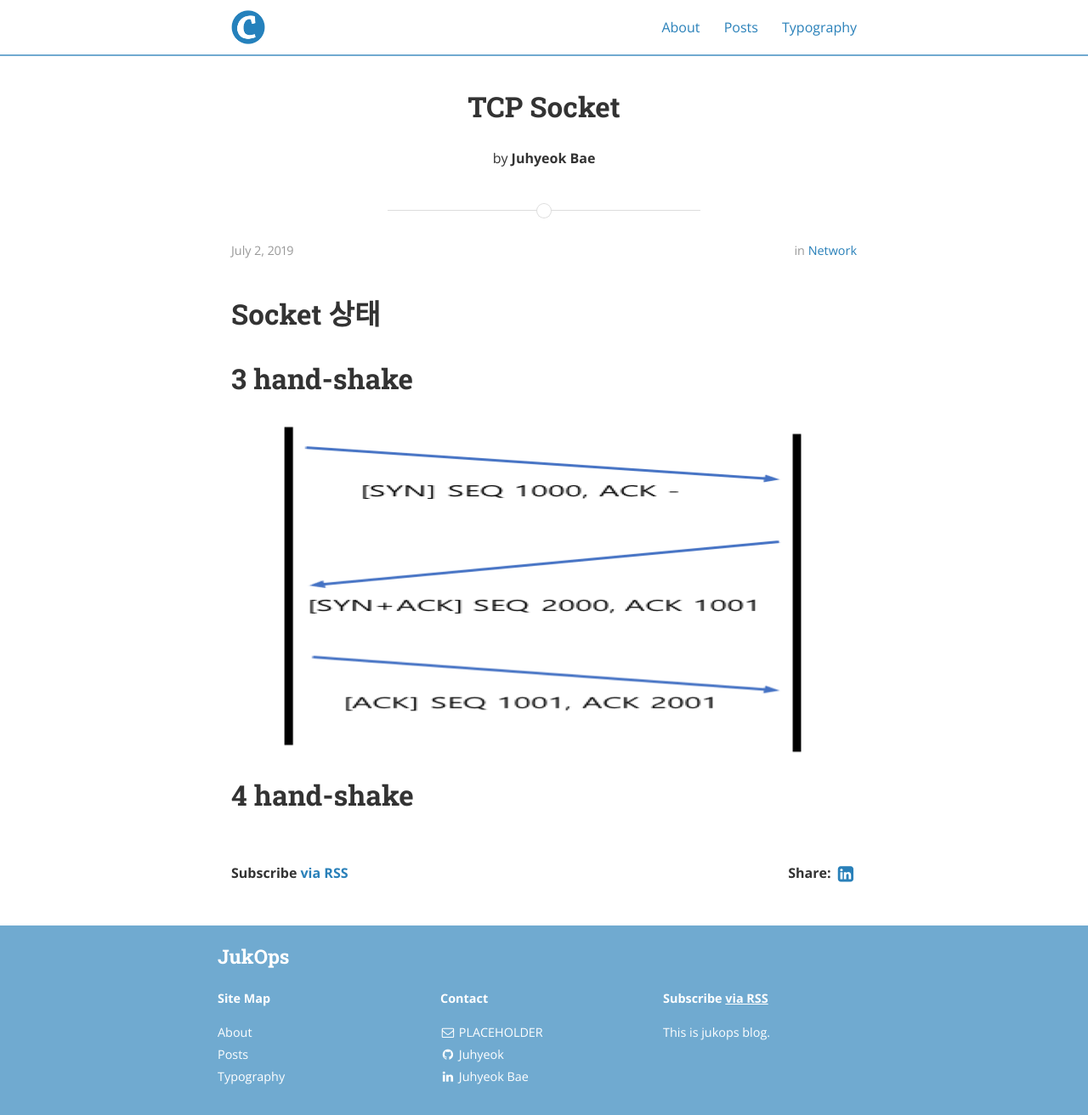
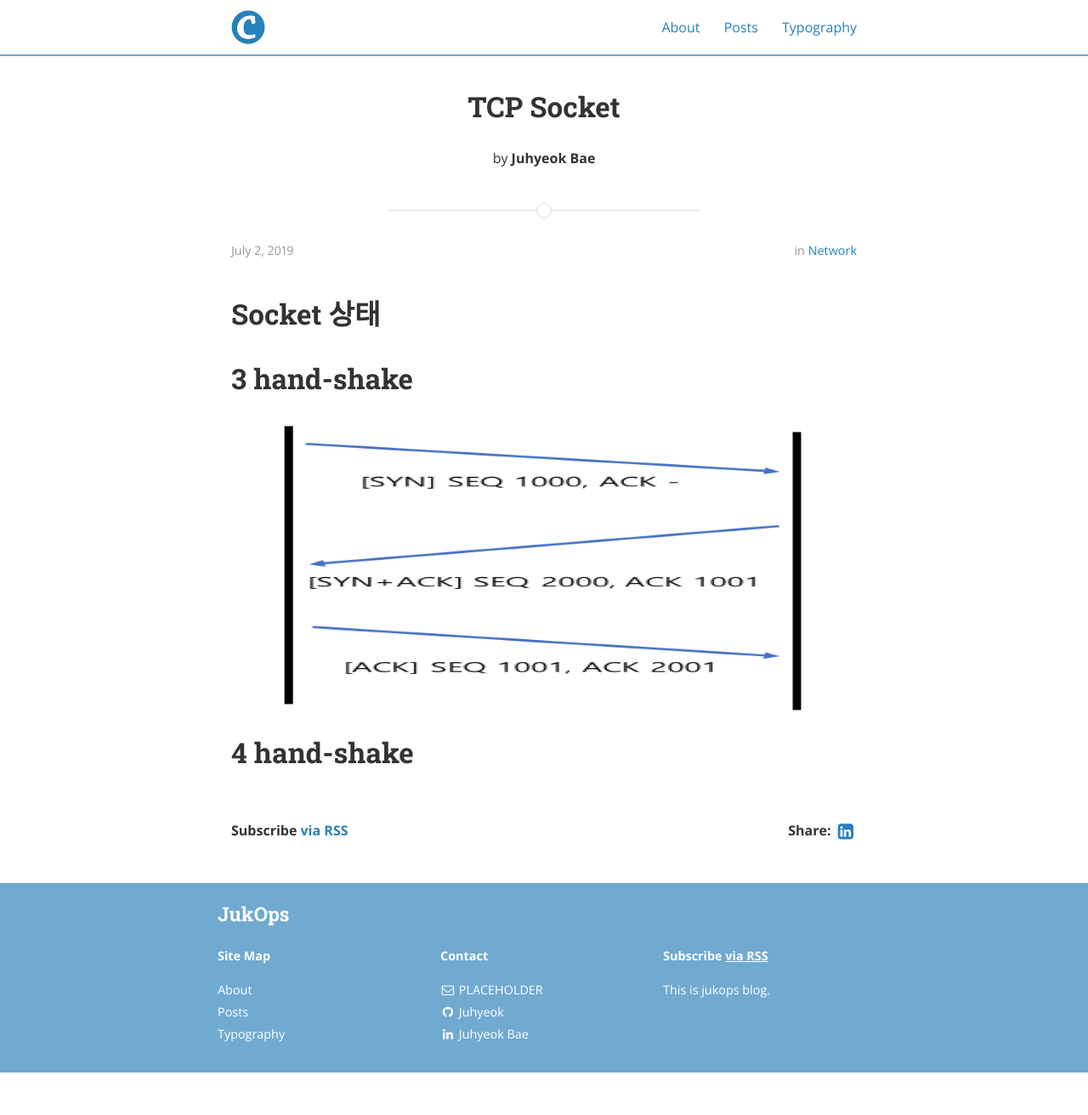
Before and after one commit to jukops/jukops.github.io, a Jekyll site: the page built from _posts/2019-07-01-tcp-socket.markdown, in a window 1280 px wide. Shown: the whole page at 85% size. Built offline with Jekyll 4.4.1, drawn with Linux system fonts in a browser that asks for light colours; nearby versions of some CDN libraries; after the commit the page ends 1262 px from its top, so only the background shows below that.

Commit message:
Fix image size

```diff
--- a/_posts/2019-07-01-tcp-socket.markdown
+++ b/_posts/2019-07-01-tcp-socket.markdown
@@ -9,6 +9,6 @@ categories: Network
 # Socket 상태
 
 # 3 hand-shake
-![3 Hand shake](/assets/img/tcp-3handshake.png){:width="200px" height="400px"}
+![3 Hand shake](/assets/img/tcp-3handshake.png){:width="100px" height="350px"}
 
 # 4 hand-shake
```
